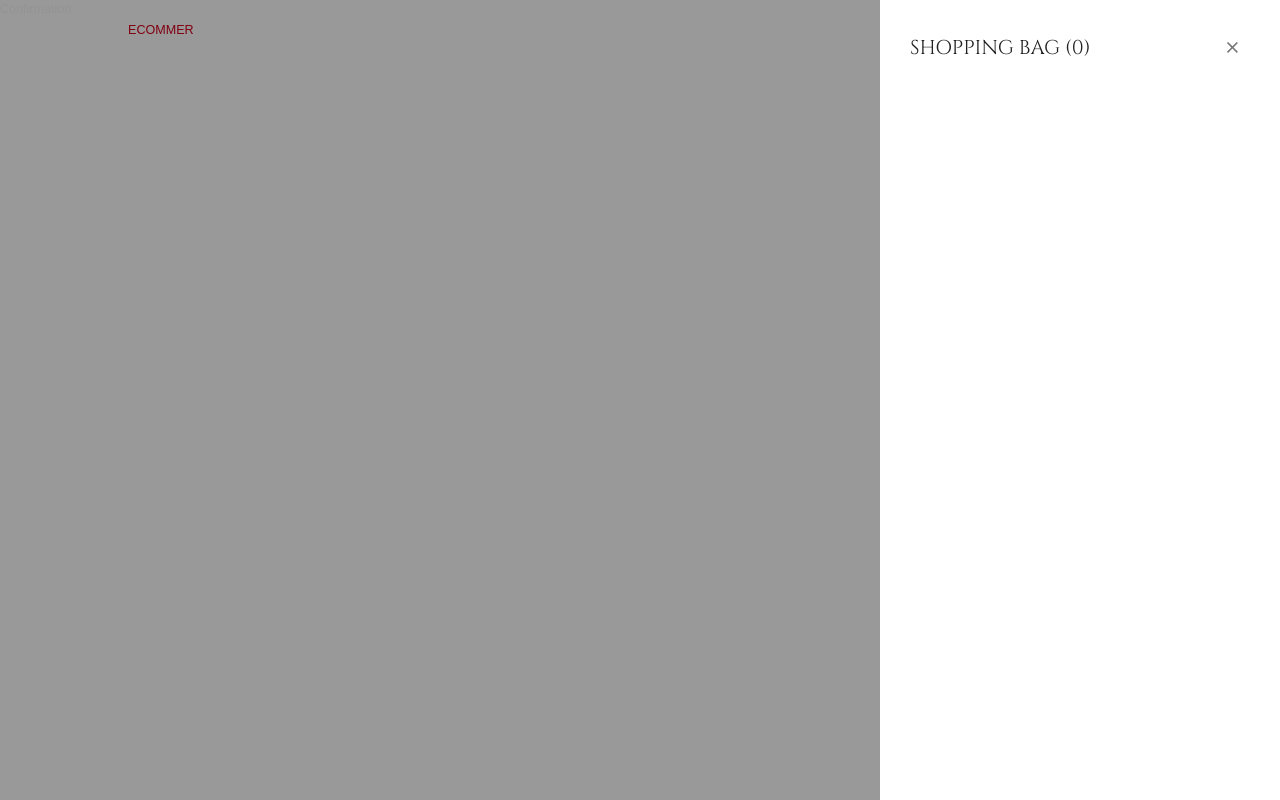
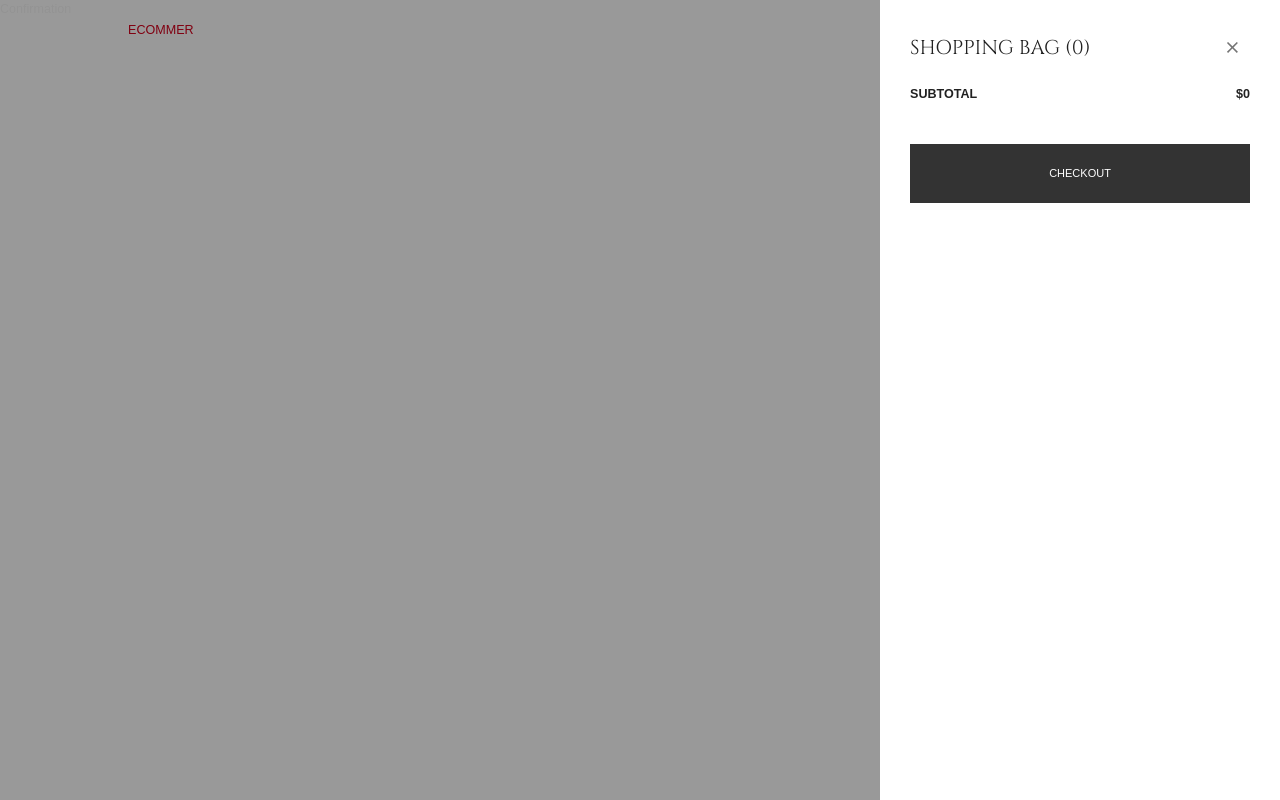
Before and after one commit to mouradchaker/FULLSTACK-React-Ecommerce-App, a React (Create React App) app in the folder client/: page /checkout/success in a window 1280 px wide. Both pictures are taken after a click on the button 1079 px from the left and 30 px from the top of the page. Built offline with nearby package versions, Linux system fonts and the light colour scheme; a web font is replaced by a local one.

Commit message:
cartMenu

```diff
--- a/client/src/App.js
+++ b/client/src/App.js
@@ -28,7 +28,7 @@ function App() {
     <div className="app">
       <BrowserRouter>
         <Navbar />
-        <CartMenu />
+
         <ScrollToTop />
 
         <Routes>
@@ -37,6 +37,7 @@ function App() {
           <Route path="checkout" element={<Checkout />} />
           <Route path="checkout/success" element={<Confirmation />} />
         </Routes>
+        <CartMenu />
       </BrowserRouter>
     </div>
   );
--- a/client/src/scenes/Global/CartMenu.jsx
+++ b/client/src/scenes/Global/CartMenu.jsx
@@ -1,5 +1,5 @@
 import React from "react";
-import { Box, Button, IconButton, Typography } from "@mui/material";
+import { Box, Button, Divider, IconButton, Typography } from "@mui/material";
 import { useSelector, useDispatch } from "react-redux";
 import CloseIcon from "@mui/icons-material/Close";
 import AddIcon from "@mui/icons-material/Add";
@@ -117,11 +117,43 @@ function CartMenu() {
                           <AddIcon />
                         </IconButton>
                       </Box>
+
+                      {/* PRICE */}
+                      <Typography fontWeight="bold">
+                        ${item.attributes.price}
+                      </Typography>
                     </FlexBox>
                   </Box>
                 </FlexBox>
+
+                <Divider />
               </Box>
             ))}
+          </Box>
+
+          {/* ACTIONS */}
+          <Box m="20px 0">
+            <FlexBox m="20px 0">
+              <Typography fontWeight="bold">SUBTOTAL</Typography>
+              <Typography fontWeight="bold">${totalPrice}</Typography>
+            </FlexBox>
+
+            <Button
+              sx={{
+                backgroundColor: shades.primary[400],
+                color: "white",
+                borderRadius: 0,
+                minWidth: "100%",
+                padding: "20px 40px",
+                m: "20px 0",
+              }}
+              onClick={() => {
+                navigate("/checkout");
+                dispatch(setIsCartOpen({}));
+              }}
+            >
+              CHECKOUT
+            </Button>
           </Box>
         </Box>
       </Box>
```
